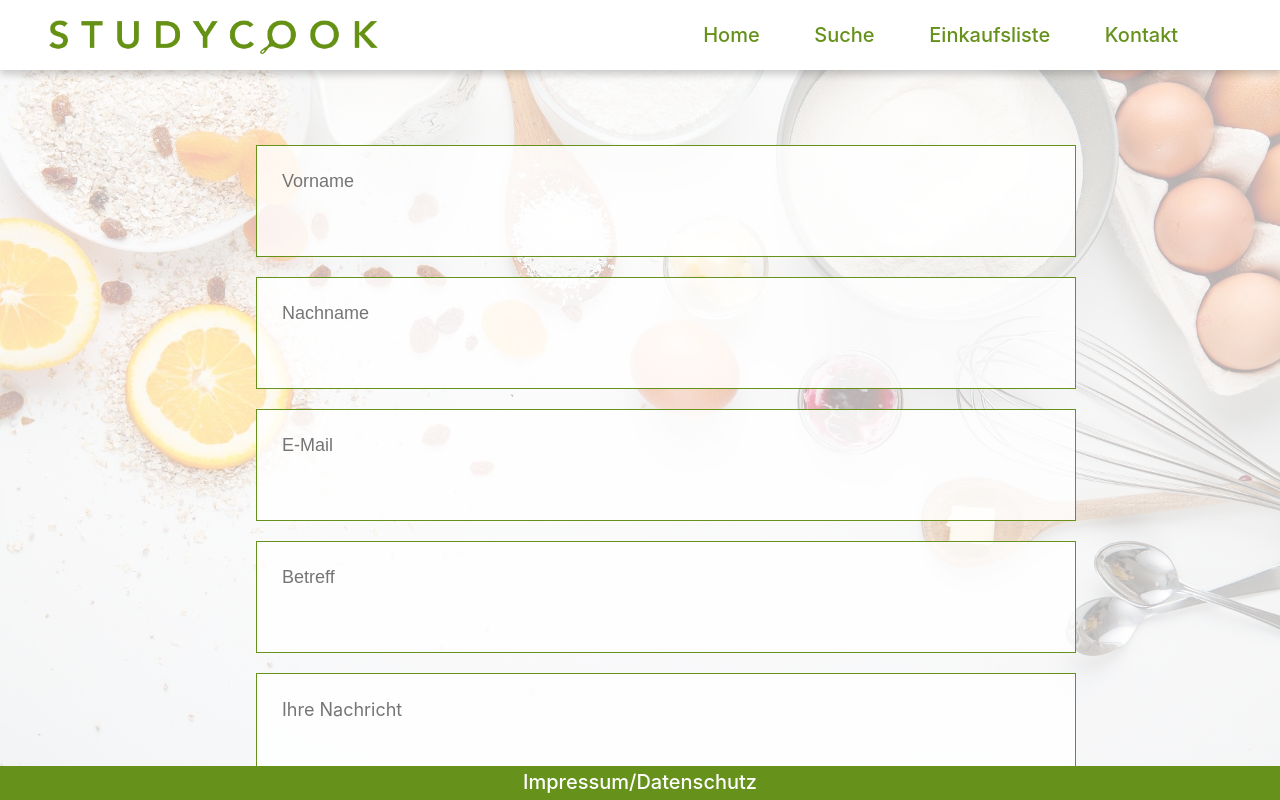
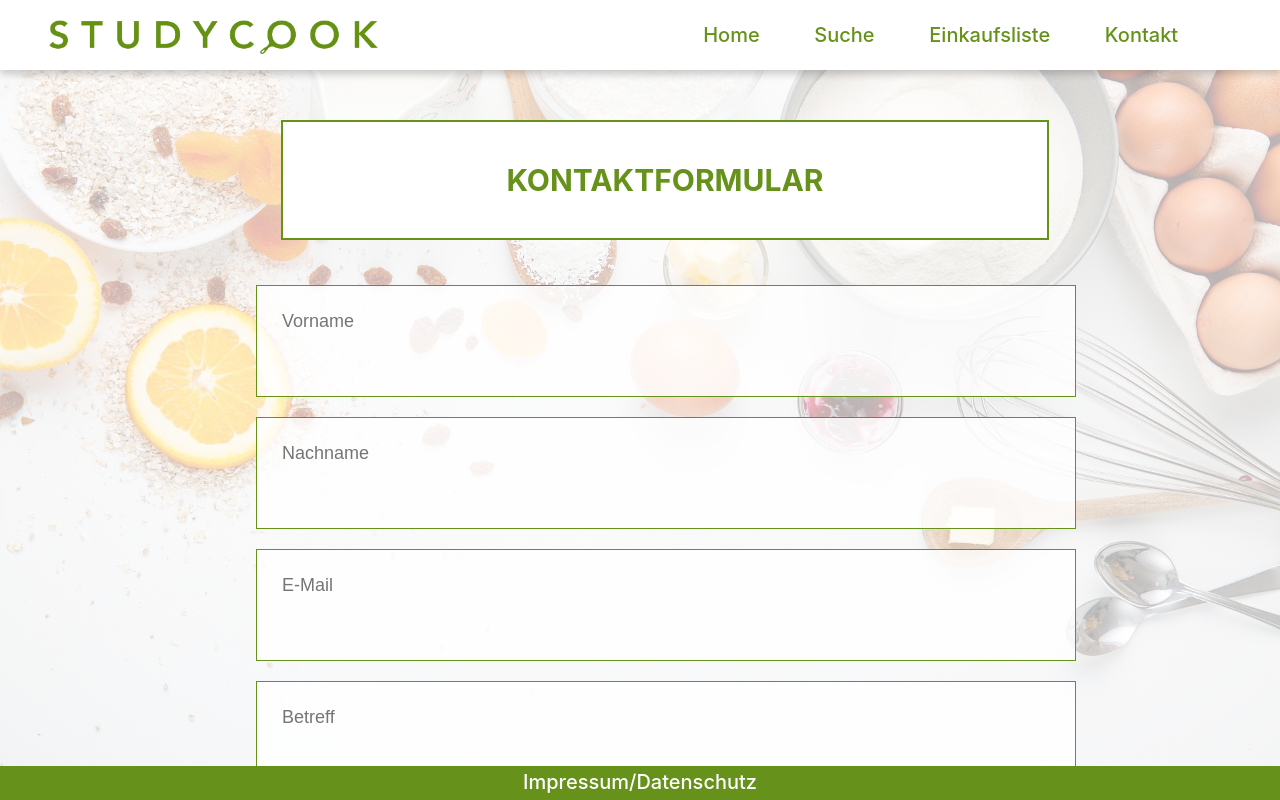
Before and after one commit to MichaelBehringer/Stud-Cook, a React (Create React App) app: page /#/contact in a window 1280 px wide. Built offline with nearby package versions, Linux system fonts and the light colour scheme.

Commit message:
h1 added

```diff
--- a/src/Views/Contact.js
+++ b/src/Views/Contact.js
@@ -29,6 +29,7 @@ function Contact() {
         <p id="req-field-desc"><span class="required">*</span> benötigte Felder</p>*/
 
 <section class="contact-wrap">
+<h1>Kontaktformular</h1>
   <form action="https://formsubmit.co/stud.cook.dhbw@gmail.com" class="contact-form" method="POST">
   <input type="hidden" name="_next" value="https://ai.tillh.de/~gruppe4ai21/#/emailSent"></input>
     <div class="col-sm-6">
--- a/src/styles/Contact.css
+++ b/src/styles/Contact.css
@@ -96,18 +96,19 @@
 h1 {
   background-color: white;
   color: #66921B;
+  border: 2px solid #66921B;
   padding: 40px;
   margin: 0 0 50px;
   font-size: 30px;
   text-transform: uppercase;
   font-weight: 700;
   text-align: center;
+
+  position: relative;
+  left: 25px;
+  top: 5px;
+ /* display: block;
+  width: 100%;
+  height: 60px;
+  padding: 40px; */
 }
-h1 small {
-  font-size: 18px;
-  display: block;
-  text-transform: none;
-  font-weight: 300;
-  margin-top: 10px;
-  color: #66921B;
-}
```
